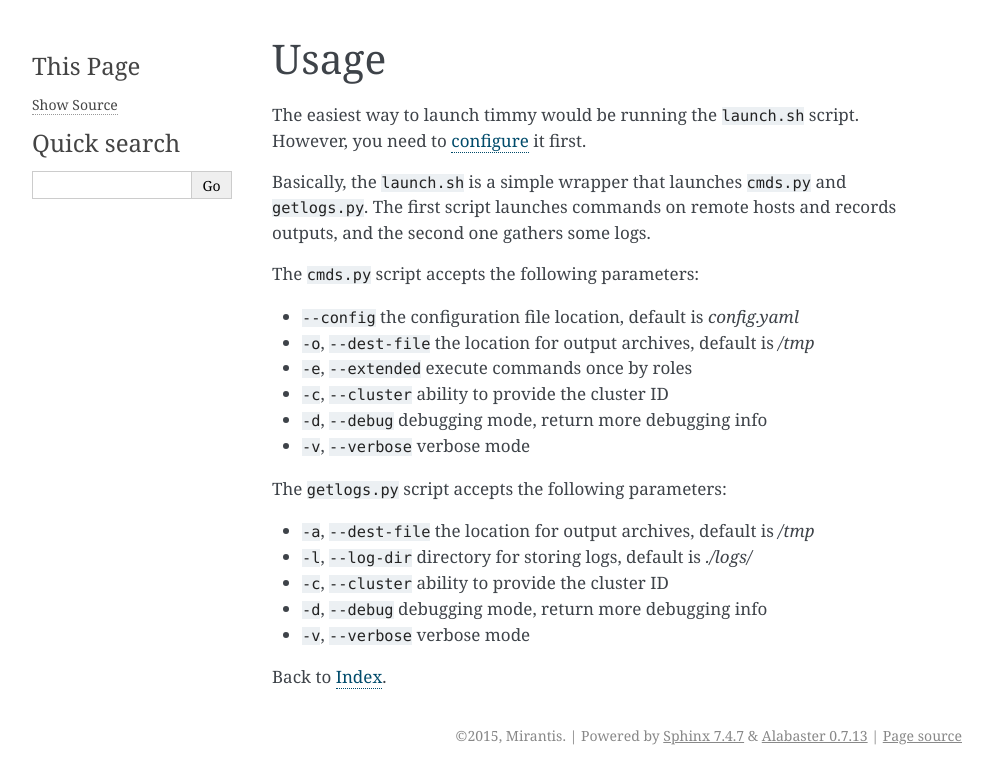
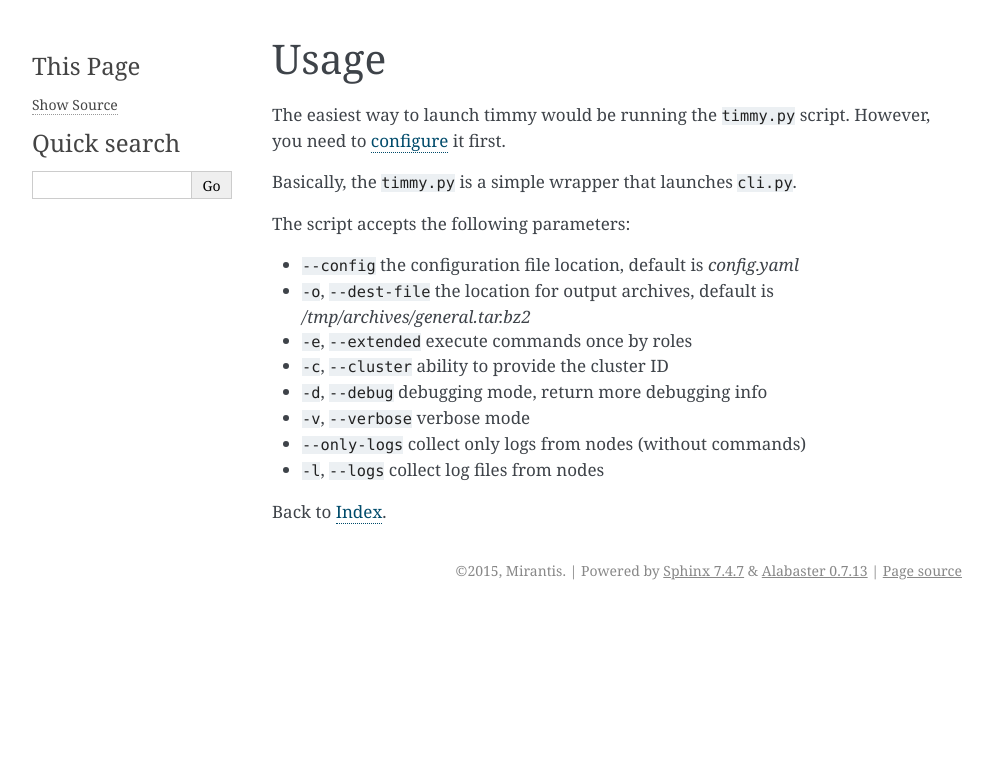
Before and after one commit to openstack-archive/timmy, a Sphinx documentation site: the page built from doc/source/usage.rst, in a window 1280 px wide. Shown: the top 784 px of the page, without its empty margins (148-1141 px from the left). Built offline with Sphinx 7.4.7, drawn with Linux system fonts in a browser that asks for light colours.

Commit message:
fix: docs

```diff
--- a/doc/source/conf.py
+++ b/doc/source/conf.py
@@ -269,8 +269,8 @@ man_pages = [
 #  dir menu entry, description, category)
 texinfo_documents = [
   (master_doc, 'timmy', u'timmy Documentation',
-   author, 'timmy', 'One line description of project.',
-   'Miscellaneous'),
+   author, 'timmy', 'Small tool for MOS',
+   ''),
 ]
 
 # Documents to append as an appendix to all manuals.
--- a/doc/source/index.rst
+++ b/doc/source/index.rst
@@ -21,4 +22,4 @@ Indices and tables
 ..
   * :ref:`genindex`
   * :ref:`modindex`
-* :ref:`search`
+  * :ref:`search`
--- a/doc/source/specification.rst
+++ b/doc/source/specification.rst
@@ -10,4 +10,6 @@ Specification
 * Commands (from ./cmds directory) are separated by roles (detected automatically) by the symlinks. So the command list may depend on release, roles and OS, there also can be commands that run everywhere. Also there are commands that are executed *only on one node* by its *role*, first encountered.
 * Human-readable format output of 'fuel node list'
 * Modular: possible to create a special package that contains only some required commands.
-* some archives are being created - *general* and *logs-**
+* some archives are being created - *general.tar.bz2* and *logs-***
+
+Back to :doc:`Index </index>`.
--- a/doc/source/usage.rst
+++ b/doc/source/usage.rst
@@ -2,27 +2,20 @@
 Usage
 =====
 
-The easiest way to launch timmy would be running the ``launch.sh`` script.
+The easiest way to launch timmy would be running the ``timmy.py`` script.
 However, you need to :doc:`configure </configuration>` it first.
 
-Basically, the ``launch.sh`` is a simple wrapper that launches ``cmds.py`` and ``getlogs.py``.
-The first script launches commands on remote hosts and records outputs, and the second one gathers some logs.
+Basically, the ``timmy.py`` is a simple wrapper that launches ``cli.py``.
 
-The ``cmds.py`` script accepts the following parameters:
+The script accepts the following parameters:
 
 * ``--config`` the configuration file location, default is *config.yaml*
-* ``-o``, ``--dest-file`` the location for output archives, default is */tmp*
+* ``-o``, ``--dest-file`` the location for output archives, default is */tmp/archives/general.tar.bz2*
 * ``-e``, ``--extended`` execute commands once by roles
 * ``-c``, ``--cluster`` ability to provide the cluster ID
 * ``-d``, ``--debug`` debugging mode, return more debugging info
 * ``-v``, ``--verbose`` verbose mode
-
-The ``getlogs.py`` script accepts the following parameters:
-
-* ``-a``, ``--dest-file`` the location for output archives, default is */tmp*
-* ``-l``, ``--log-dir`` directory for storing logs, default is *./logs/*
-* ``-c``, ``--cluster`` ability to provide the cluster ID
-* ``-d``, ``--debug`` debugging mode, return more debugging info
-* ``-v``, ``--verbose`` verbose mode
+* ``--only-logs`` collect only logs from nodes (without commands)
+* ``-l``, ``--logs`` collect log files from nodes
 
 Back to :doc:`Index </index>`.
--- a/setup.py
+++ b/setup.py
@@ -13,7 +13,7 @@ setup(name='timmy',
       author_email = 'dobdin@gmail.com',
       license = 'Apache2',
       url = 'https://github.com/adobdin/timmy',
-      #  long_description=read('README'),
+      long_description=read('README.md'),
       packages = ["timmy"],
       data_files = rqfiles,
       include_package_data = True,
```
Also changed, not shown: other parts of doc/source/index.rst (+1 -0 lines), doc/source/configuration.rst (+12 -1 lines), 2 other files.
